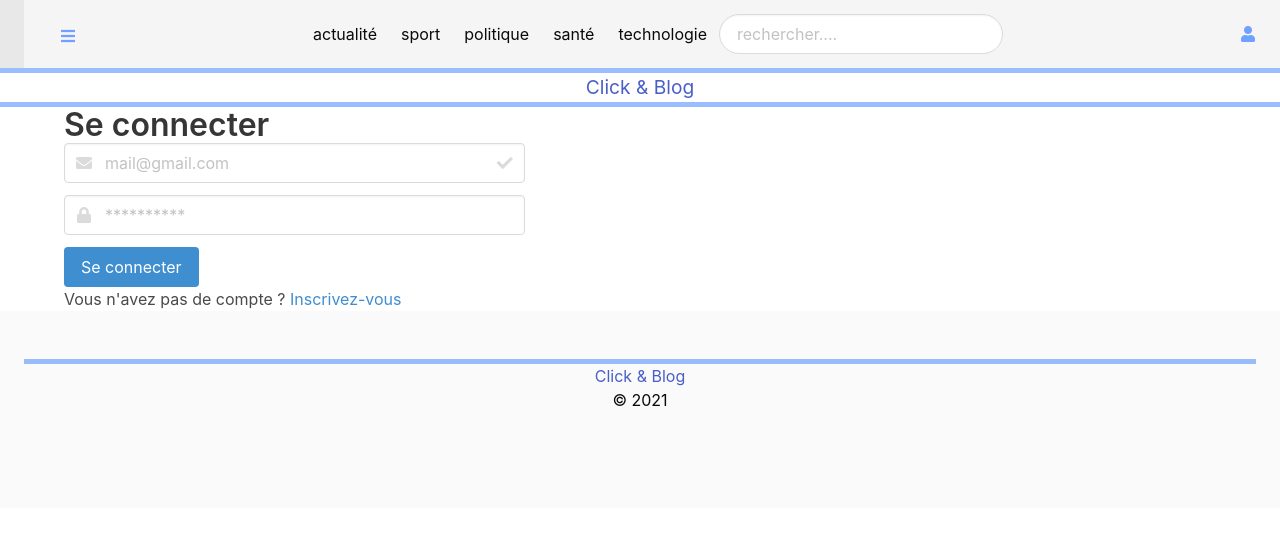
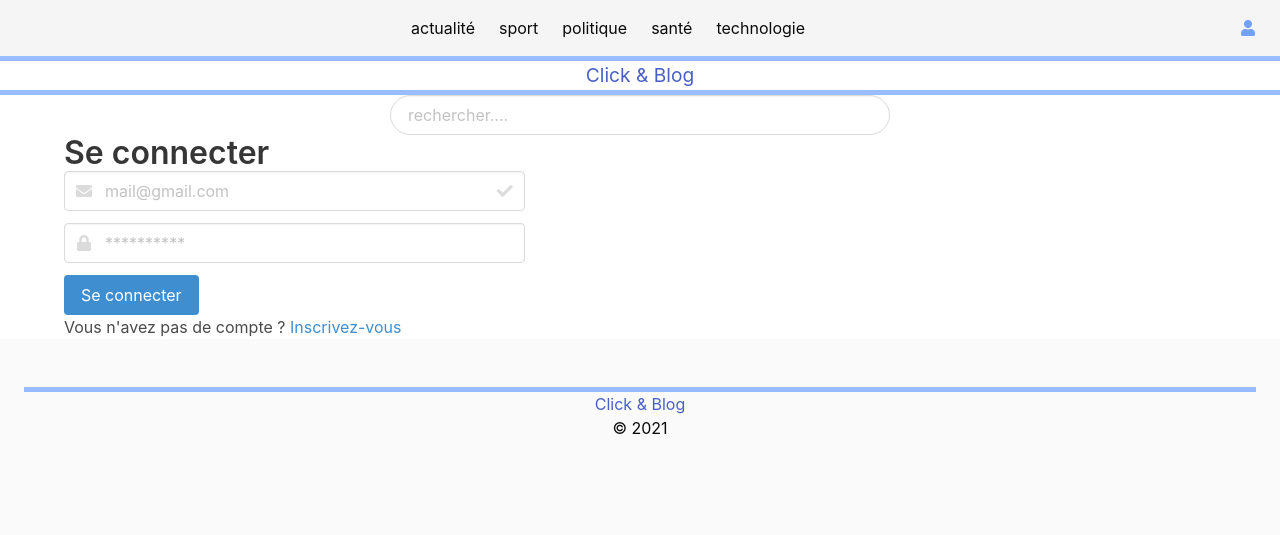
Before and after one commit to DUT-Info-Montreuil/ClickAndBlog, a PHP site: page /PHPS3/index.php?module=mod_connexion&action=connexion in a window 1280 px wide. Shown: the top 535 px of the page. Run offline with PHP 8.4, Linux system fonts and the light colour scheme; some libraries are stand-ins or nearby versions.

Commit message:
modifs architecture

```diff
--- a/Code/composants/comp_profil/vue_profil.php
+++ b/Code/composants/comp_profil/vue_profil.php
@@ -7,24 +7,6 @@ class VueProfil {
     {
         ?>
             <nav class="navbar is-light">
-                <div class="navbar-brand">
-                    <a class="navbar-item" href="index.php">
-                        <div class="field is-grouped">
-                            <p class="control">
-                                <a class="button is-light" href="#">
-                        <span class="icon">
-                            <i class="fas fa-bars" style="color: #70a1ff"></i>
-                        </span>
-                                </a>
-                            </p>
-                        </div>
-                    </a>
-                    <div class="navbar-burger" data-target="navbarExampleTransparentExample">
-                        <span></span>
-                        <span></span>
-                        <span></span>
-                    </div>
-                </div>
 
                 <div id="navbarExampleTransparentExample" class="navbar-menu" >
                     <div class="navbar-start" id="categories">
@@ -44,38 +26,7 @@ class VueProfil {
                         <div class="column">
                         <a class="has-text-black" href="index.php?module=mod_article&action=categorie&nom_categorie=technologie">technologie</a>
                         </div>
-                            <script type="text/javascript">
-                                $(document).ready(function(){
-                                    $('#productName').autocomplete({
-                                        search: function(event, ui){
-                                            $('.container').hide();
-                                        },
-                                        source: "search.php"
-                                    }).data('ui-autocomplete')._renderItem = function(ul, item){
-                                        return $('<div class="results">')
-                                            .data('item.autocomplete', item)
-                                            .append('<div class="card" id="card_article">'+'<div class="card-content">'+'<div class="media">'+
-                                                '<div class="media-content">'+
-                                                '<a href="index.php?module=mod_article&action=detail&id='+item.value+'">'+item.label+'</a>' + '<date> '+item.date+' </date>' + '</div>'+'</div>'+'</div>'+'</div>'
-                                            ).appendTo($('.result'));  };
-                                    $('#productName').keyup(function() {
-                                        // If value is not empty
-                                        if ($(this).val().length == 0) {
-                                            // Hide the element
-                                            $('.container').show();
-                                            $('.results').hide();
-                                        } else {
-                                            // Otherwise show it
-                                            $('.results').empty();
-                                            $('.results').show();
-                                        }
-                                    }).keyup();
-                                });
-                            </script>
-                            <div class="field has-addons">
-                                    <input class="input is-rounded" type="text" id="productName" name="term" placeholder="rechercher....">
-                                </div>
-                            </div>
+
                         </div>
                     </div>
                 </div>
@@ -129,6 +80,10 @@ class VueProfil {
                     <hr style="width:100%; margin:auto; color:black; background-color:#70a1ff; height:5px; opacity: 0.7;">
                     <h1 style="text-align: center; color: #70a1ff; font-size: larger"><a href="index.php"> Click & Blog </a></h1>
                     <hr style="width:100%; margin:auto; color:black; background-color:#70a1ff; height:5px; opacity: 0.7;">
+                <div class="field has-addons" id="barre_de_recherche">
+                    <input class="input is-rounded" type="text" id="productName" name="term" placeholder="rechercher....">
+                </div>
+            </div>
             </div>
       <?php
     }
--- a/Code/scripts.js
+++ b/Code/scripts.js
@@ -30,6 +30,35 @@ document.addEventListener('DOMContentLoaded', () => {
             closeModal($modal);
         });
     }
+    //script recherche
+    $(document).ready(function(){
+        $('#productName').autocomplete({
+            search: function(event, ui){
+                $('.container').hide();
+            },
+            source: "search.php"
+        }).data('ui-autocomplete')._renderItem = function(ul, item){
+            return $('<div class="results">')
+                .data('item.autocomplete', item)
+                .append('<div class="card" id="card_recherche">'+'<div class="card-content">'+'<div class="media">'+
+                    '<div class="media-content">'+
+                    '<a href="index.php?module=mod_article&action=detail&id='+item.value+'">'+item.label+'</a>' + '<date> '+item.date+' </date>' + '</div>'+'</div>'+'</div>'+'</div>'
+                ).appendTo($('.result'));  };
+        $('#productName').keyup(function() {
+            // If value is not empty
+            if ($(this).val().length == 0) {
+                // Hide the element
+                $('.container').show();
+                $('.results').hide();
+            } else {
+                // Otherwise show it
+                $('.results').empty();
+                $('.results').show();
+            }
+        }).keyup();
+    });
+
+    //affichage des abonnements
 
     // Add a click event on buttons to open a specific modal
     (document.querySelectorAll('.js-modal-trigger') || []).forEach(($trigger) => {
--- a/Code/template/header.php
+++ b/Code/template/header.php
@@ -9,7 +9,7 @@
     <!-- Bulma CSS -->
      <link rel="stylesheet" href="template/style/bulma.min.css">
     <!-- my CSS -->
-    <link rel="stylesheet" href="template/style/styles.css?1" type="text/css">
+    <link rel="stylesheet" href="template/style/styles.css" type="text/css">
     <!-- icons -->
     <link rel="stylesheet" href="https://use.fontawesome.com/releases/v5.15.4/css/all.css" integrity="sha384-DyZ88mC6Up2uqS4h/KRgHuoeGwBcD4Ng9SiP4dIRy0EXTlnuz47vAwmeGwVChigm" crossorigin="anonymous">
     <!-- Jquery -->
--- a/Code/template/style/styles.css
+++ b/Code/template/style/styles.css
@@ -11,6 +11,12 @@
     margin-left: auto;
 }
 
+#barre_de_recherche{
+    margin-left: auto;
+    margin-right: auto;
+    width: 500px
+}
+
 .menu_deroulant>div{
     color: #70a1ff;
 }
@@ -22,6 +28,7 @@
     display: inline-flex;
     flex-direction: column;
 }
+
 .card-image>figure>img{
     border-radius:15px;
 }
@@ -42,6 +49,17 @@
     margin-right: auto;
     width: 300px
 }
+
+#card_recherche{
+    display: inline-block;
+    width:30%;
+    border-radius:15px;
+    margin-top: 1%;
+    display: inline-flex;
+    flex-direction: column;
+}
+
+
 
 #abos button{
     border-radius: 50px;
```
